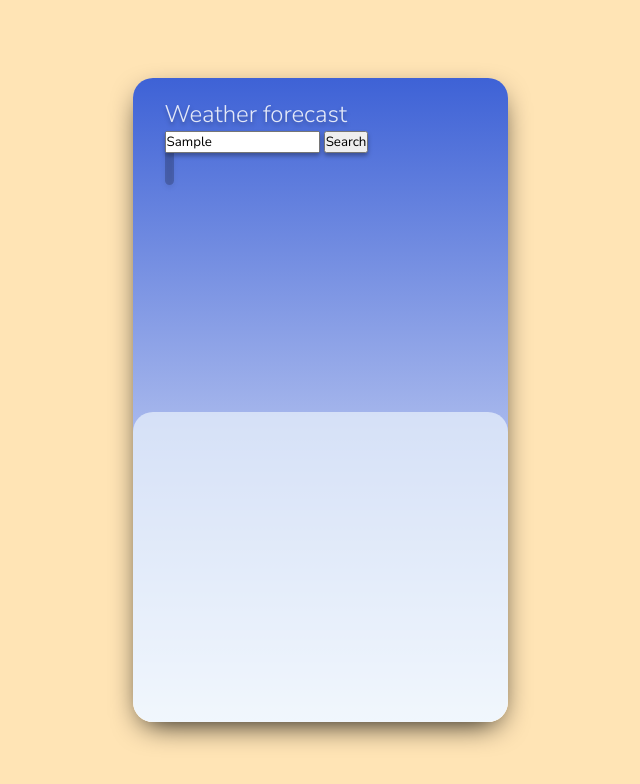
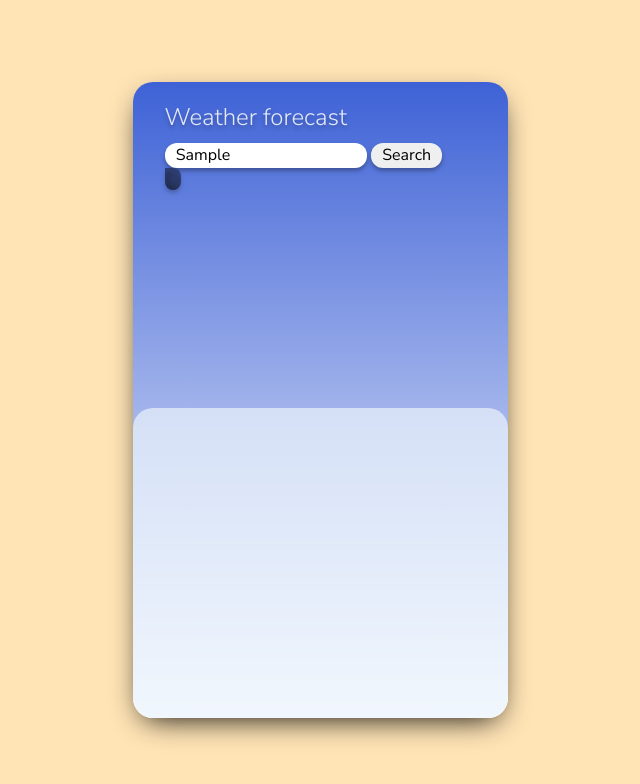
Before and after one commit to janerik321/API-assignment, a plain HTML site: page index.html in a window 1280 px wide. Both pictures are taken after typing "Sample" into the empty fields and a click on the input "Search". Shown: the whole page, without its empty margins (320-960 px from the left). Drawn offline with Linux system fonts and the light colour scheme; no server answers.

Commit message:
Final version

```diff
--- a/index.html
+++ b/index.html
@@ -32,9 +32,9 @@
             />
             <input type="submit" value="Search" id="search-button" />
           </form>
-          <div id="location-result"></div>
         </div>
       </div>
+      <div id="location-result"></div>
       <div id="current">
         <div id="current-image"></div>
         <div id="current-temp-wind">
--- a/script.js
+++ b/script.js
@@ -20,6 +20,17 @@ console.log(
 );
 
 locationEdit.style.display = "none";
+locationResult.style.display = "none";
+
+const storedData = localStorage.getItem("storedLocation");
+if (storedData) {
+  const locationInfo = JSON.parse(storedData);
+  // console.log(locationInfo);
+  getWeatherData(locationInfo.latitude, locationInfo.longitude);
+  locationInteraction.style.display = "none";
+  locationEdit.style.display = "flex";
+  currentLocation.textContent = `${locationInfo.name}, ${locationInfo.admin1}`;
+}
 
 // Fetching location data (latitude & longitude)
 async function getLocationData(location) {
@@ -29,12 +40,8 @@ async function getLocationData(location) {
     );
     const locationData = await jsonLocationFetch.json();
 
-    console.log(locationData);
+    // console.log(locationData);
 
-    // getWeatherData(
-    //   locationData.results[0].latitude,
-    //   locationData.results[0].longitude
-    // );
     searchResults(locationData);
   } catch (err) {
     console.log(err);
@@ -42,33 +49,35 @@ async function getLocationData(location) {
 }
 
 function searchResults(locationData) {
+  while (locationResult.firstChild) {
+    locationResult.firstChild.remove();
+  }
   locationData.results.forEach((e) => {
-    console.log(e.name + e.country);
+    // console.log(e.name + e.country);
     const searchOption = document.createElement("p");
     searchOption.textContent = `${e.name}, ${e.admin1}, ${e.country}`;
     locationResult.append(searchOption);
     searchOption.addEventListener("click", () => {
       getWeatherData(e.latitude, e.longitude);
       currentLocation.textContent = `${e.name}, ${e.admin1}`;
+
+      localStorage.setItem("storedLocation", JSON.stringify(e));
+
       while (locationResult.firstChild) {
         locationResult.firstChild.remove();
-        console.log("3");
       }
       while (today.firstChild) {
         today.firstChild.remove();
-        console.log("1");
       }
       while (week.firstChild) {
         week.firstChild.remove();
-        console.log("2");
       }
       locationInteraction.style.display = "none";
+      locationResult.style.display = "none";
       locationEdit.style.display = "flex";
     });
   });
 }
-
-// getLocationData("stavanger");
 
 // Fetching weather data
 async function getWeatherData(latitude, longitude) {
@@ -78,7 +87,7 @@ async function getWeatherData(latitude, longitude) {
     );
     const weatherData = await jsonWeatherFetch.json();
 
-    console.log(weatherData);
+    // console.log(weatherData);
     construct(weatherData);
   } catch (err) {
     console.log(err);
@@ -213,11 +222,6 @@ function construct(data) {
     temperatureToday.textContent =
       Math.round(data.hourly.temperature_2m[i]) +
       data.hourly_units.temperature_2m;
-    // let zero = "0";
-    // if ((i = 10 || i <= 24)) {
-    //   zero = "";
-    //   d;
-    // }
 
     if (i > 23) {
       hourToday.textContent = `${i - 24}:00`;
@@ -287,29 +291,17 @@ function construct(data) {
     }
     week.append(day);
   }
-  console.log(today.firstChild);
+  // console.log(today.firstChild);
 }
 
 locationEdit.addEventListener("click", () => {
-  console.log("hello");
   locationInteraction.style.display = "inline-block";
   locationEdit.style.display = "none";
 });
 
 locationSearch.addEventListener("submit", (e) => {
   e.preventDefault();
-  const abc = new FormData(locationSearch);
-  console.log(abc.get("location-input"));
-  getLocationData(abc.get("location-input"));
+  const locationValue = new FormData(locationSearch);
+  getLocationData(locationValue.get("location-input"));
+  locationResult.style.display = "inline-block";
 });
-
-currentWind.addEventListener("click", () => {
-  while (today.firstChild) {
-    today.firstChild.remove();
-    console.log("1");
-  }
-  while (week.firstChild) {
-    week.firstChild.remove();
-    console.log("2");
-  }
-});
--- a/style.css
+++ b/style.css
@@ -3,7 +3,6 @@
   padding: 0;
   box-sizing: border-box;
   font-family: "Nunito Sans", serif;
-  /* font-weight: 400; */
 }
 
 :root {
@@ -22,21 +21,17 @@ body {
 }
 main {
   width: 375px;
-  /* height: 650px; */
   border-radius: 20px;
   overflow: hidden;
   font-family: sans-serif;
-  /* font-weight: 600; */
   background-image: linear-gradient(to bottom, rgb(62, 98, 214), white);
   box-shadow: 0px 10px 30px -10px black;
 }
 
 #title-location {
-  padding: 1.2rem 2rem;
+  padding: 1.2rem 2rem 0 2rem;
   color: rgba(255, 255, 255, 0.85);
   filter: drop-shadow(0px 3px 2px rgba(0, 0, 0, 0.3));
-  /* background-color: rgba(0, 0, 0, 0.05); */
-  z-index: 2;
 }
 
 #location-edit {
@@ -49,15 +44,32 @@ main {
   opacity: 0.7;
   margin: 0 0.5rem;
 }
-#locaion-interaction {
-  z-index: 2;
+#location-interaction {
+}
+
+#location-input,
+#search-button {
+  border: none;
+  border-radius: 12px;
+  padding: 0.1rem 0.7rem;
+  margin: 0.6rem 0 0 0;
+  font-size: 1rem;
 }
 
 #location-result {
   position: absolute;
-  background: rgba(0, 0, 0, 0.2);
-  border-radius: 0 0 10px 10px;
-  padding: 1rem 0.3rem;
+  max-width: calc(375px - 4rem);
+  background: linear-gradient(
+    to bottom left,
+    rgba(0, 0, 0, 0.3),
+    rgba(0, 0, 0, 0.5)
+  );
+  border-radius: 0 10px 10px 10px;
+  padding: 0.7rem 0.5rem;
+  margin: 0 2rem;
+  color: rgba(255, 255, 255, 0.85);
+  filter: drop-shadow(0px 3px 2px rgba(0, 0, 0, 0.5));
+  backdrop-filter: blur(5px);
   z-index: 2;
 }
 
@@ -76,8 +88,6 @@ main {
   background-size: contain;
   background-position: center;
   filter: drop-shadow(0px 3px 5px rgba(0, 0, 0, 0.2));
-
-  /* height: 50vw; */
 }
 
 #current-temp-wind {
@@ -88,12 +98,6 @@ main {
   justify-content: center;
   align-items: end;
   padding: 0 2rem 0 0;
-
-  /* background-image: linear-gradient(
-    to bottom,
-    rgba(235, 244, 252, 0),
-    rgba(235, 244, 252, 0.7)
-  ); */
   border-radius: 20px 0 0 0;
   font-size: 2rem;
   color: rgba(255, 255, 255, 0.85);
@@ -106,7 +110,7 @@ main {
   justify-content: space-between;
   align-items: center;
   padding: 0.3rem 2rem;
-  /* background-color: rgba(0, 0, 0, 0.05); */
+
   color: rgba(255, 255, 255, 0.95);
   font-weight: 600;
 }
@@ -114,7 +118,7 @@ main {
 .weather-today {
   display: flex;
   flex-direction: column;
-  /* justify-content: space-between; */
+
   align-items: center;
 }
 
```
